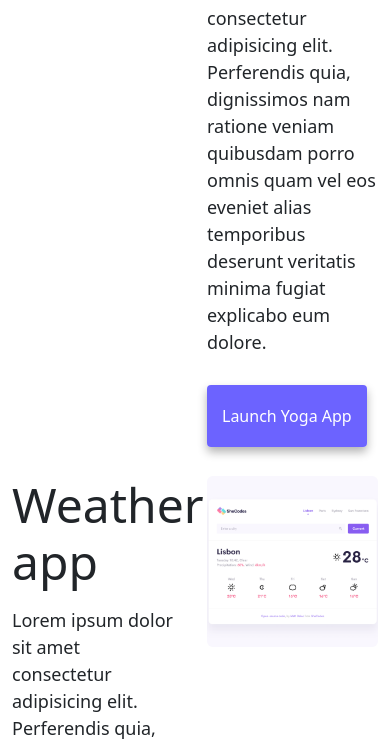
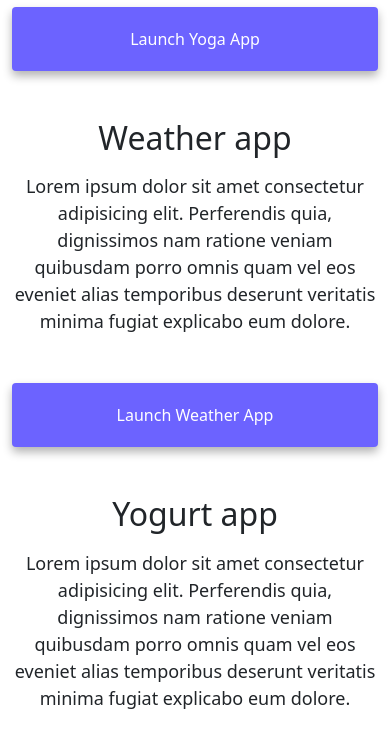
Before and after one commit to nmb463/advanced-tools-hw, a website: page index.html in a window 390 px wide. Shown: the part 705-1452 px from the top of the page. Drawn offline with nearby package versions, Linux system fonts and the light colour scheme.

Commit message:
Made webpages more responsive

```diff
--- a/index.html
+++ b/index.html
@@ -46,7 +46,7 @@
       </div>
     </nav>
     <h2 class="text-center">👋 Hi I am</h2>
-    <h1 class="text-center">Nicole</h1>
+    <h1 class="text-center">Nicole Banda</h1>
     <h3 class="text-center">
       🇺🇸Front-end developer, based in Beaverton, OR, USA
     </h3>
@@ -57,12 +57,12 @@
 
     <div class="container">
       <div class="row">
-        <div class="col-6">
-          <img src="images/yoga.png" class="img-fluid rounded" />
+        <div class="col-sm-6">
+          <img src="images/yoga.png" class="img-fluid rounded d-none d-sm-block" />
         </div>
-        <div class="col-6">
-          <h2 class="mb-3">Yoga app</h2>
-          <p>
+        <div class="col-sm-6">
+          <h2 class="mb-3 app-name">Yoga app</h2>
+          <p class="app-intro-paragraph">
             Lorem ipsum dolor sit amet consectetur adipisicing elit. Perferendis
             quia, dignissimos nam ratione veniam quibusdam porro omnis quam vel
             eos eveniet alias temporibus deserunt veritatis minima fugiat
@@ -77,9 +77,9 @@
 
     <div class="container">
       <div class="row mt-5">
-        <div class="col-6">
-          <h2 class="mb-3">Weather app</h2>
-          <p>
+        <div class="col-sm-6">
+          <h2 class="mb-3 app-name">Weather app</h2>
+          <p class="app-intro-paragraph">
             Lorem ipsum dolor sit amet consectetur adipisicing elit. Perferendis
             quia, dignissimos nam ratione veniam quibusdam porro omnis quam vel
             eos eveniet alias temporibus deserunt veritatis minima fugiat
@@ -89,20 +89,20 @@
             <a href="#" class="primary-link">Launch Weather App</a>
           </div>
         </div>
-        <div class="col-6">
-          <img src="images/weather.png" class="img-fluid rounded" />
+        <div class="col-sm-6">
+          <img src="images/weather.png" class="img-fluid rounded d-none d-sm-block" />
         </div>
       </div>
     </div>
 
     <div class="container">
       <div class="row mt-5">
-        <div class="col-6">
-          <img src="images/yogurt.png" class="img-fluid rounded" />
+        <div class="col-sm-6">
+          <img src="images/yogurt.png" class="img-fluid rounded d-none d-sm-block" />
         </div>
-        <div class="col-6">
-          <h2 class="mb-3">Yogurt app</h2>
-          <p>
+        <div class="col-sm-6">
+          <h2 class="mb-3 app-name">Yogurt app</h2>
+          <p class="app-intro-paragraph">
             Lorem ipsum dolor sit amet consectetur adipisicing elit. Perferendis
             quia, dignissimos nam ratione veniam quibusdam porro omnis quam vel
             eos eveniet alias temporibus deserunt veritatis minima fugiat
--- a/style.css
+++ b/style.css
@@ -96,3 +96,23 @@ img {
   max-width: 100%;
   height: auto;
 }
+
+@media (max-width: 768px) {
+  h1 {
+    font-size: 48px;
+  }
+
+  h2 {
+    font-size: 32px;
+  }
+
+
+  .app-name, .app-intro-paragraph {
+    text-align: center;
+  }
+
+  .primary-link {
+    display: block;
+    text-align: center;
+  }
+}
```
Also changed, not shown: about.html (+3 -4 lines).
